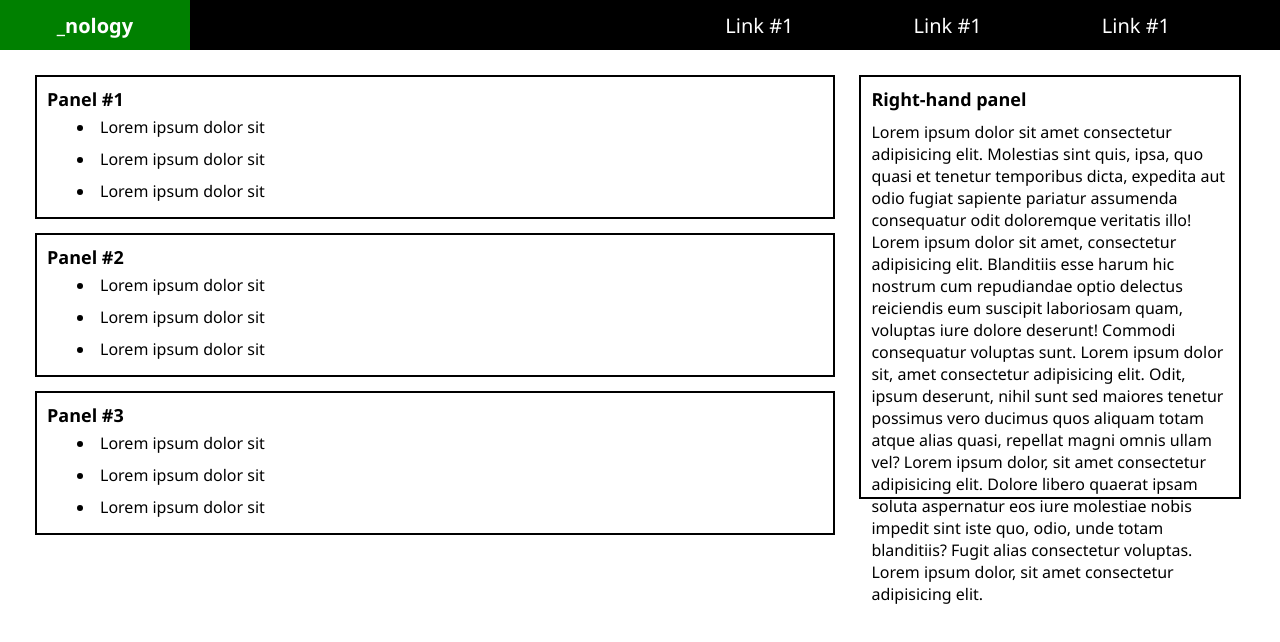
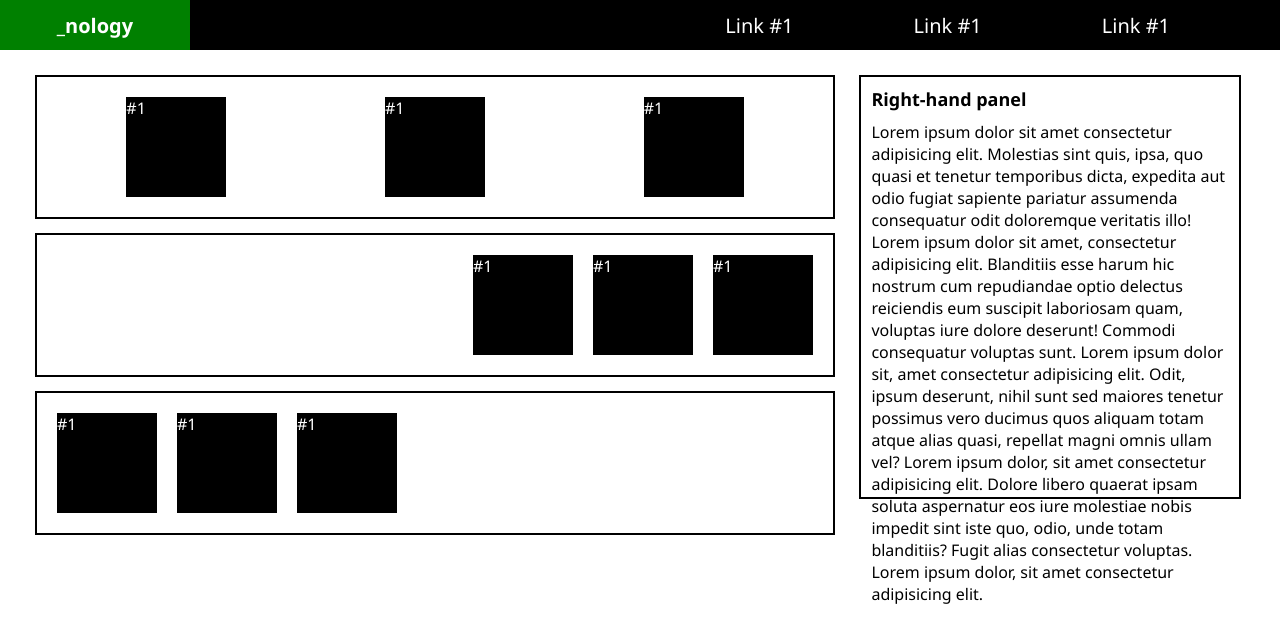
Before and after one commit to J-dance/jojo-flexbox, a plain HTML site: page index.html in a window 1280 px wide. Drawn offline with Linux system fonts and the light colour scheme.

Commit message:
challenge 2

```diff
--- a/index.html
+++ b/index.html
@@ -29,31 +29,22 @@
   <main>
 
     <div id="panel-1">
-      <div id="lh-panel">
-        <h4>Panel #1</h4>
-        <ul>
-          <li>Lorem ipsum dolor sit</li>
-          <li>Lorem ipsum dolor sit</li>
-          <li>Lorem ipsum dolor sit</li>
-        </ul>
+      <div id="lh-panel-1">
+        <div class="box">#1</div>
+        <div class="box">#1</div>
+        <div class="box">#1</div>
       </div>
 
-      <div id="lh-panel">
-        <h4>Panel #2</h4>
-        <ul>
-          <li>Lorem ipsum dolor sit</li>
-          <li>Lorem ipsum dolor sit</li>
-          <li>Lorem ipsum dolor sit</li>
-        </ul>
+      <div id="lh-panel-2">
+        <div class="box">#1</div>
+        <div class="box">#1</div>
+        <div class="box">#1</div>
       </div>
 
-      <div id="lh-panel">
-        <h4>Panel #3</h4>
-        <ul>
-          <li>Lorem ipsum dolor sit</li>
-          <li>Lorem ipsum dolor sit</li>
-          <li>Lorem ipsum dolor sit</li>
-        </ul>
+      <div id="lh-panel-3">
+        <div class="box">#1</div>
+        <div class="box">#1</div>
+        <div class="box">#1</div>
       </div>
 
     </div>
--- a/styles.css
+++ b/styles.css
@@ -76,12 +76,44 @@ main ul li {
 }
 
 /* no margin for lh-panel */
-#lh-panel {
+
+/* challenge 2 boxes */
+
+.box {
+  width: 100px;
+  height: 100px;
+  background-color: black;
+  color: white;
+  margin: 10px;
+}
+
+#lh-panel-1 {
   padding: 10px;
   width: 93%;
   border: 2px solid black;
   margin-left: 10px;
   margin-bottom: 14px;
+  display: flex;
+  justify-content: space-around;
+}
+
+#lh-panel-2 {
+  padding: 10px;
+  width: 93%;
+  border: 2px solid black;
+  margin-left: 10px;
+  margin-bottom: 14px;
+  display: flex;
+  justify-content: flex-end;
+}
+
+#lh-panel-3 {
+  padding: 10px;
+  width: 93%;
+  border: 2px solid black;
+  margin-left: 10px;
+  margin-bottom: 14px;
+  display: flex;
 }
 
 #rh-panel {
```
